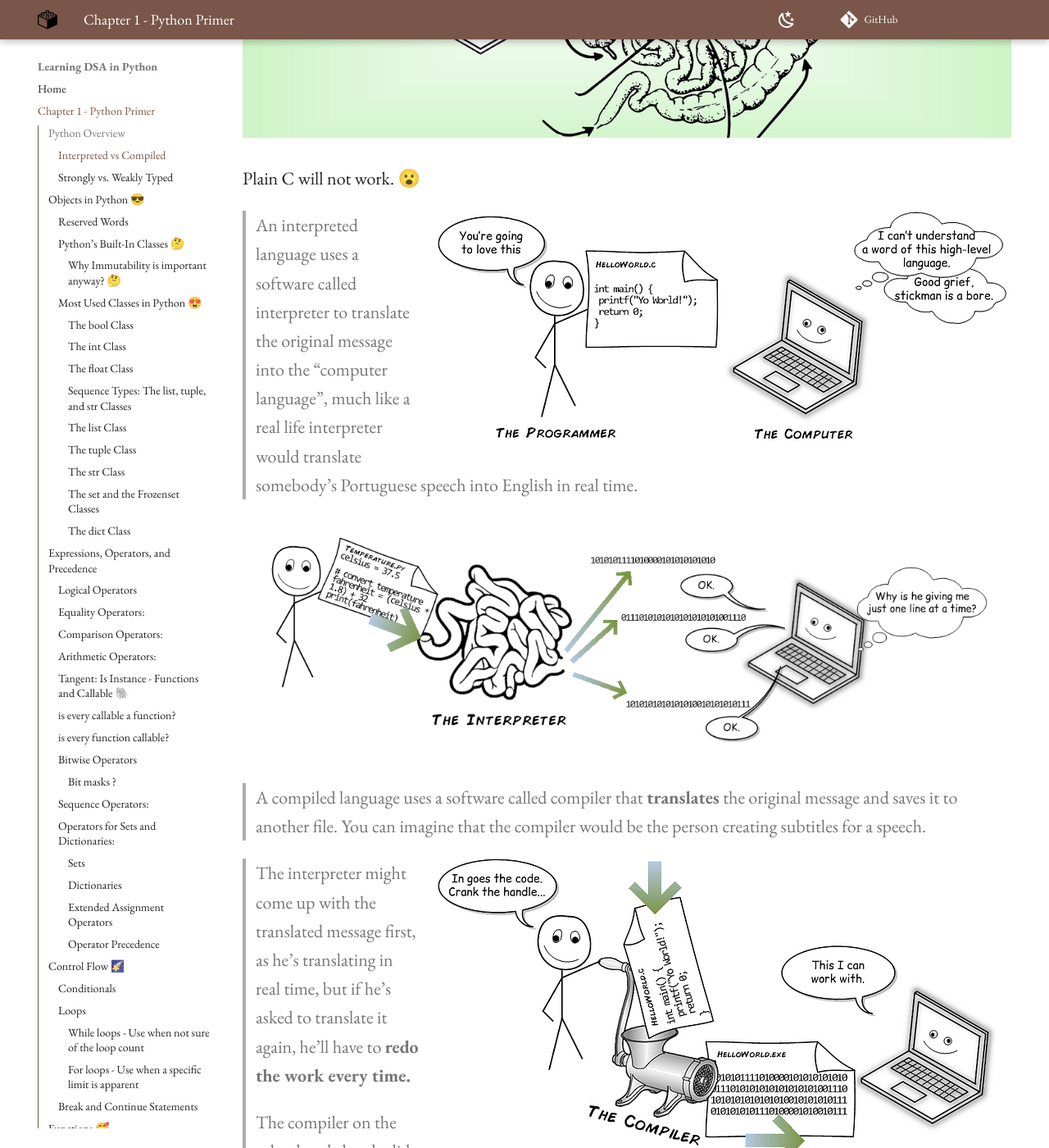
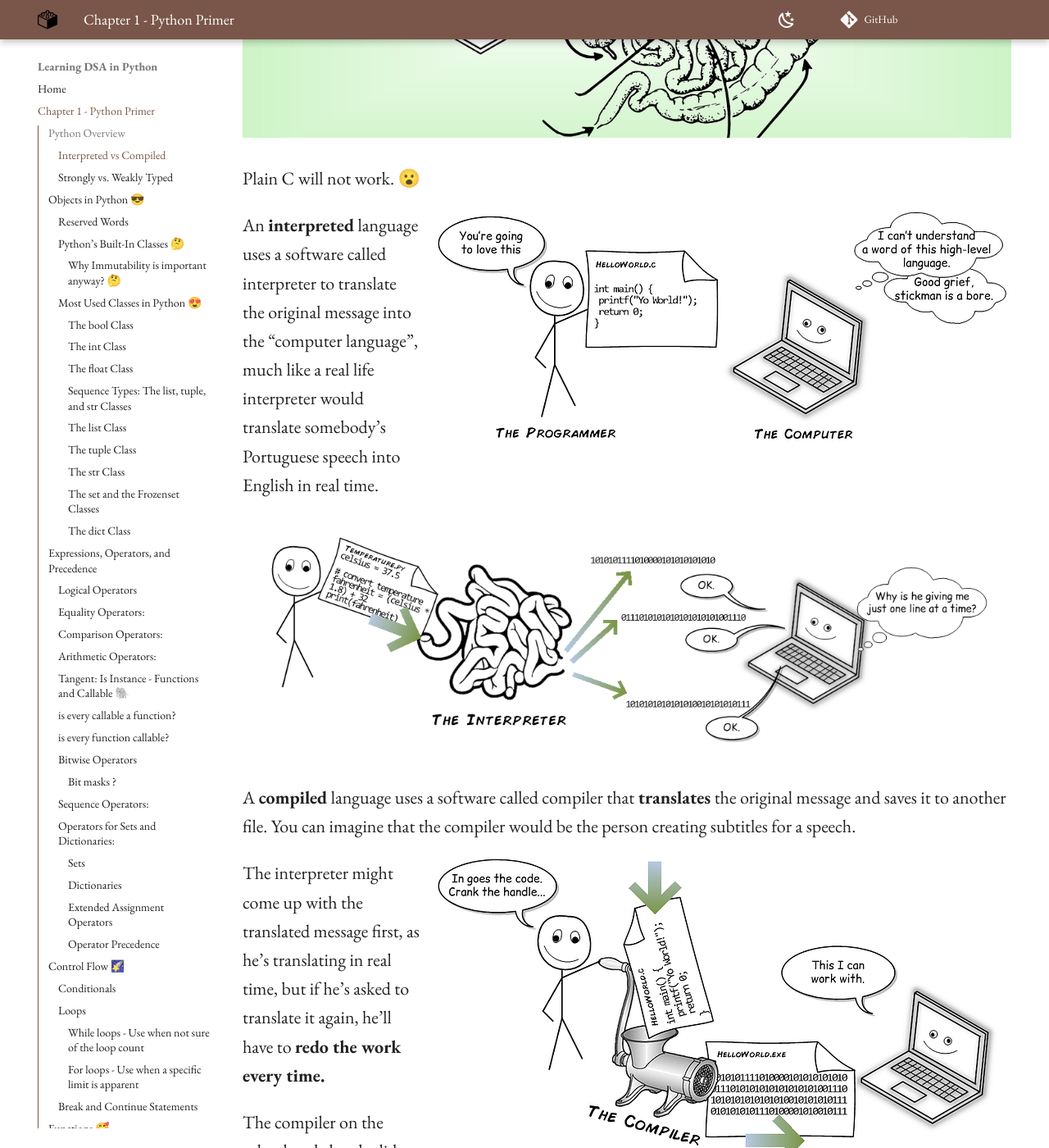
Before and after one commit to kantarcise/learningdsainpython, an MkDocs documentation site: the page built from docs/DS&A-PythonPrimer.md, in a window 1280 px wide and 1400 px high, scrolled down 1060 px. Shown: the whole window at 82% size. Built offline with MkDocs 1.6.1 and Material for MkDocs 9.7.7, drawn with Linux system fonts in a browser that asks for light colours; nearby versions of some CDN libraries; library files that are not in the unit come from our copies; comment, search, counter and statistics services are not loaded; some of the changed text lies outside the part shown.

Commit message:
Decrease Friction 💙

````diff
--- a/docs/DS&A-PythonPrimer.md
+++ b/docs/DS&A-PythonPrimer.md
@@ -27,17 +27,17 @@ Plain C will not work.  😮
 
 ![Figure 0.2](https://raw.githubusercontent.com/kantarcise/learningdsainpython/refs/heads/main/docs/assets/images/chapter1/fig0-2.png){ align=right }
 
-> An interpreted language uses a software called interpreter to translate the original message into the “computer language”, much like a real life interpreter would translate somebody’s Portuguese speech into English in real time.
+An **interpreted** language uses a software called interpreter to translate the original message into the “computer language”, much like a real life interpreter would translate somebody’s Portuguese speech into English in real time.
 
 ![Figure 0.4](https://raw.githubusercontent.com/kantarcise/learningdsainpython/refs/heads/main/docs/assets/images/chapter1/fig0-4.png)
 
-> A compiled language uses a software called compiler that **translates** the original message and saves it to another file. You can imagine that the compiler would be the person creating subtitles for a speech.
+A **compiled** language uses a software called compiler that **translates** the original message and saves it to another file. You can imagine that the compiler would be the person creating subtitles for a speech.
 
 ![Figure 0.3](https://raw.githubusercontent.com/kantarcise/learningdsainpython/refs/heads/main/docs/assets/images/chapter1/fig0-3.png){ align=right }
 
-> The interpreter might come up with the translated message first, as he’s translating in real time, but if he’s asked to translate it again, he’ll have to **redo the work every time.**
->
-> The compiler on the other hand already did that work, and won’t have to repeat it since he saved it to a file. Also, it’s a lot easier for the compiler to optimize the message and make it more understandable to the computer, as he won’t need to hear the entire original message again.
+The interpreter might come up with the translated message first, as he’s translating in real time, but if he’s asked to translate it again, he’ll have to **redo the work every time.**
+
+The compiler on the other hand already did that work, and won’t have to repeat it since he saved it to a file. Also, it’s a lot easier for the compiler to optimize the message and make it more understandable to the computer, as he won’t need to hear the entire original message again.
 
 Here are the Python Internal Workings:
 
@@ -393,7 +391,10 @@ str_with_backslash = 'Don\'t stop'
 
 Because the backslash has this purpose, the backslash must itself be escaped to occur as a natural character of the string literal, as in ``'C:\\Python\\'`` , for a string that would be displayed as `C:\Python\`.
 
-![Jerry Strings](https://raw.githubusercontent.com/kantarcise/learningdsainpython/refs/heads/main/docs/assets/images/chapter1/jerry_Strings.jpg)
+<figure markdown="span">
+  ![Jerry Strings](https://raw.githubusercontent.com/kantarcise/learningdsainpython/refs/heads/main/docs/assets/images/chapter1/jerry_Strings.jpg)
+  <figcaption>Let's be patient Jerry!</figcaption>
+</figure>
 
 Other commonly escaped characters are `"\n"` for newline and `"\t"` for tab.
 
@@ -542,7 +543,7 @@ A nonempty dictionary is expressed using a comma-separated series of `key:value`
 
 For example, the dictionary ```{ "ga" : "Irish" , "de" : "German" }``` maps `"ga"` to Irish and `"de"` to German.
 
-![Hashmaps](https://raw.githubusercontent.com/kantarcise/learningdsainpython/refs/heads/main/docs/assets/images/chapter1/hashmaps.jpg)
+![Hashmaps](https://raw.githubusercontent.com/kantarcise/learningdsainpython/refs/heads/main/docs/assets/images/chapter1/hashmaps.jpg){ align=right }
 
 The constructor for the `dict` class accepts an existing mapping as a parameter, in which case it creates a new dictionary with identical associations as the existing one.
 
@@ -2110,7 +2111,7 @@ Assignments made within the body of a function typically have scope that is **lo
 
 Therefore, an assignment, x = 5, within a function has no effect on the identifier, x, in the broader scope.
 
-![Figure 1.8](https://raw.githubusercontent.com/kantarcise/learningdsainpython/refs/heads/main/docs/assets/images/chapter1/fig1-8.png)
+![Figure 1-8](https://raw.githubusercontent.com/kantarcise/learningdsainpython/refs/heads/main/docs/assets/images/chapter1/fig1-8.png){ align=right }
 
 The function, `dir()`, reports the names of the identifiers in a given namespace (i.e., the keys of the dictionary), while the function, `vars()`, returns the full dictionary.
 
````
Also changed, not shown: other parts of docs/DS&A-PythonPrimer.md (+0 -2 lines).
